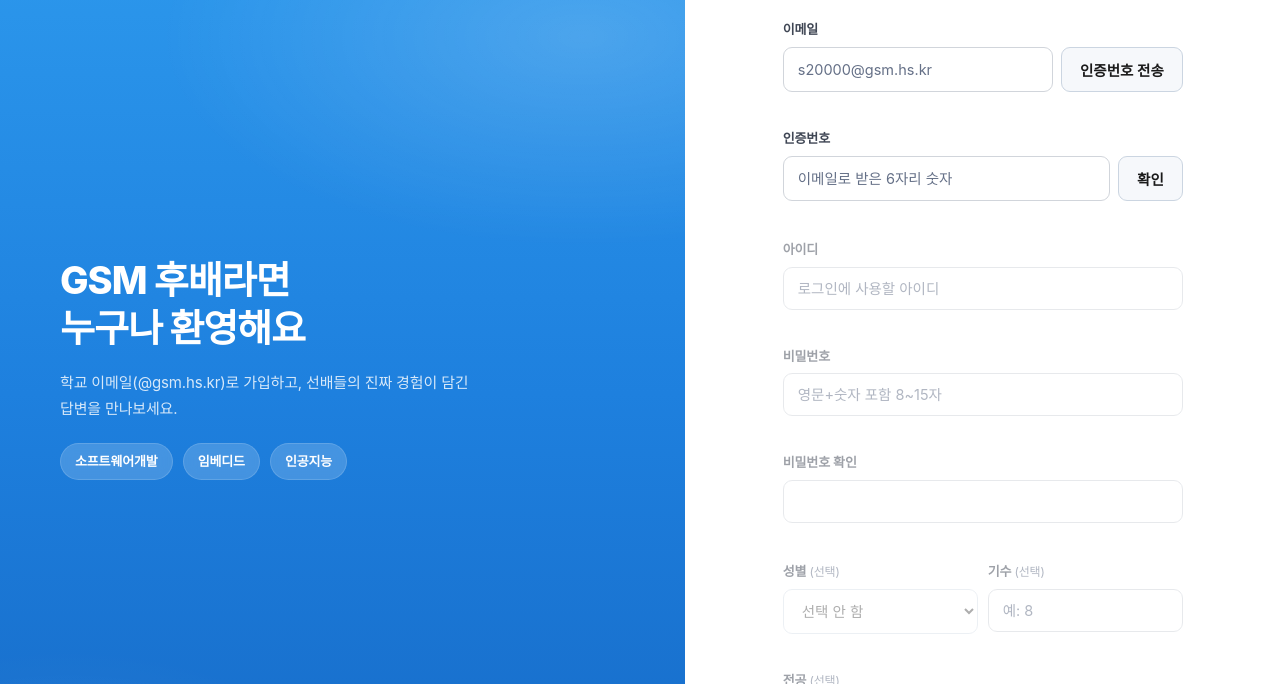
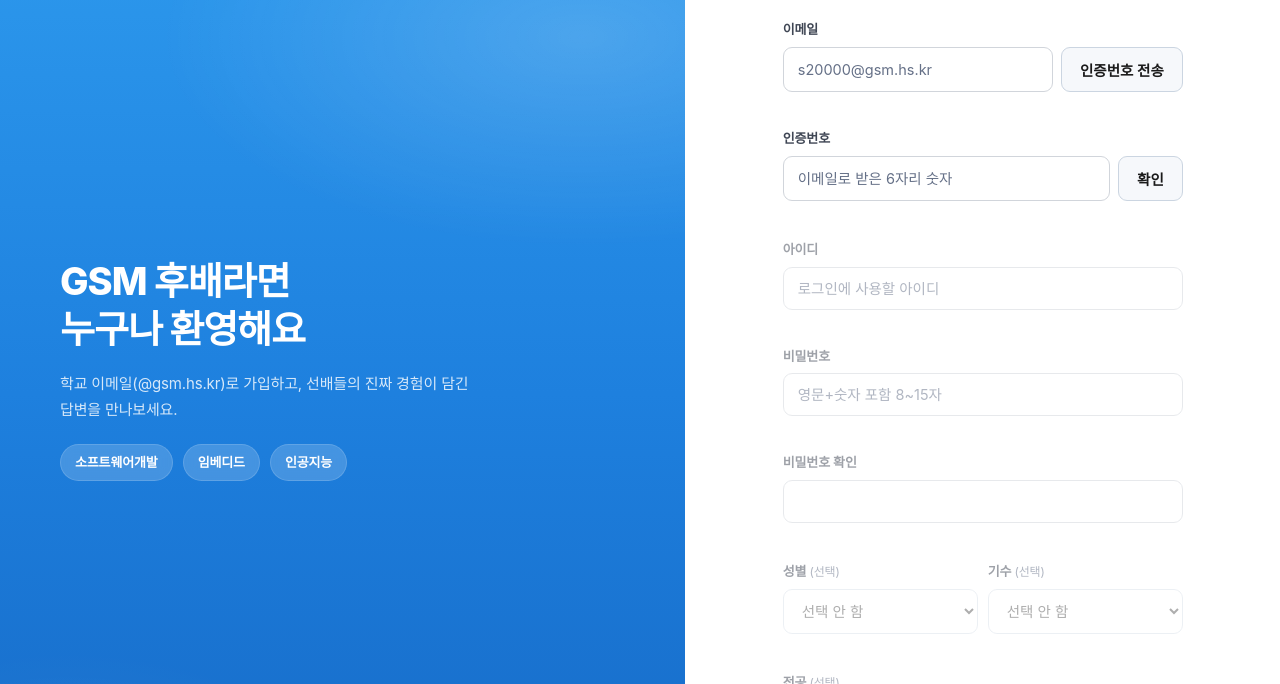
Before and after one commit to team-native/hopes-client, a website with bundled scripts: page pages/register.html in a window 1280 px wide. Shown: the part 116-800 px from the top of the page. Built offline with nearby package versions, Linux system fonts and the light colour scheme; a web font is replaced by a local one.

Commit message:
fix: 기수 선택을 8·9·10기 드롭다운으로 제한

```diff
--- a/js/auth.js
+++ b/js/auth.js
@@ -140,9 +140,9 @@ if ($('register-btn')) {
     else if (username.length > 50) { setErr('err-username', '아이디는 50자까지 입력할 수 있습니다.'); bad = true; }
     if (!PW_RE.test(password)) { setErr('err-password', '비밀번호는 영문과 숫자를 포함하여 8~15자여야 합니다.'); bad = true; }
     if (password !== passwordConfirm) { setErr('err-password2', '비밀번호가 일치하지 않습니다'); bad = true; }
-    // 기수는 선택 입력이지만 넣는다면 1~100 범위여야 한다.
-    if (cohort !== null && (!Number.isInteger(cohort) || cohort < 1 || cohort > 100)) {
-      setErr('err-cohort', '기수는 1~100 사이 숫자여야 합니다.'); bad = true;
+    // 기수는 선택 입력이지만 넣는다면 8·9·10기 중 하나여야 한다.
+    if (cohort !== null && ![8, 9, 10].includes(cohort)) {
+      setErr('err-cohort', '기수는 8·9·10기 중에서 선택해주세요.'); bad = true;
     }
     if (bad) return;
 
--- a/pages/register.html
+++ b/pages/register.html
@@ -78,7 +78,12 @@
             </div>
             <div class="field">
               <label>기수 <span class="optional">(선택)</span></label>
-              <input id="cohort" type="number" min="1" max="100" placeholder="예: 8" />
+              <select id="cohort">
+                <option value="">선택 안 함</option>
+                <option value="8">8기</option>
+                <option value="9">9기</option>
+                <option value="10">10기</option>
+              </select>
               <span class="error-msg" id="err-cohort"></span>
             </div>
           </div>
```
